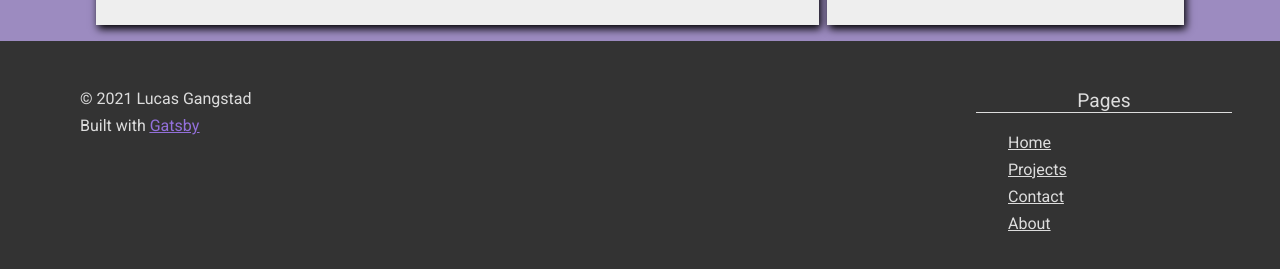
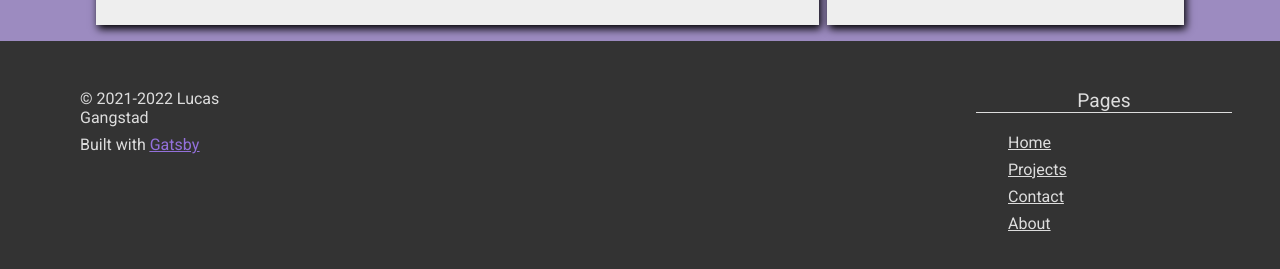
Before and after one commit to LastTalon/lasttalon.dev, a Gatsby site: page / in a window 1280 px wide. Shown: the part 619-888 px from the top of the page. Built offline with nearby package versions, Linux system fonts and the light colour scheme; Gatsby itself is replaced by a stand-in of ours.

Commit message:
Update copyright info

```diff
--- a/src/components/footer.tsx
+++ b/src/components/footer.tsx
@@ -40,7 +40,7 @@ const FooterBox = ({
 const Footer = () => (
   <footer className={styles.Footer}>
     <FooterBox>
-      <FooterBoxItem>© 2021 Lucas Gangstad</FooterBoxItem>
+      <FooterBoxItem>© 2021-2022 Lucas Gangstad</FooterBoxItem>
       <FooterBoxItem>
         Built with{" "}
         <a href="https://www.gatsbyjs.com/">
```
Also changed, not shown: LICENSE.md, README.md.
